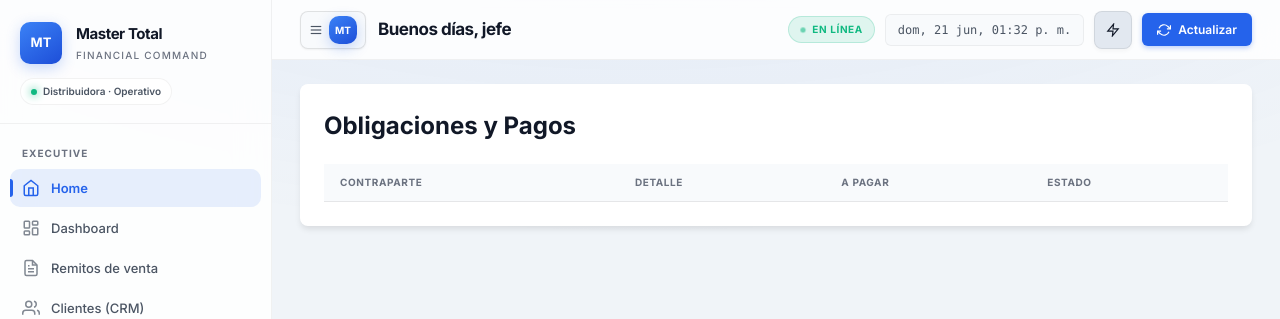
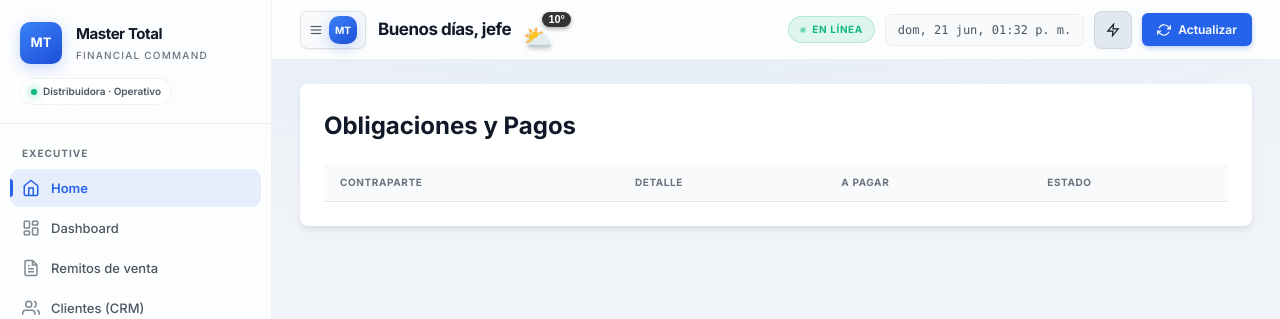
Before and after one commit to cesarmaciel1234/crm-frigorifico, a Flask app: page / in a window 1280 px wide. Shown: the top 319 px of the page. Run offline with Flask 3, Linux system fonts and the light colour scheme; data that the repository does not hold is empty; some libraries are stand-ins or nearby versions.

Commit message:
UI: Asegurar que el weather widget sea visible

```diff
--- a/app/templates/terminal.html
+++ b/app/templates/terminal.html
@@ -302,7 +302,7 @@
                 <div style="display: flex; flex-direction: column; gap: 2px;">
                     <div style="display: flex; align-items: center; gap: 8px;">
                         <div class="topbar-title" id="pageTitle" style="margin: 0; line-height: 1;">Buenos días, jefe</div>
-                        <div class="weather-widget field-hidden" id="weatherWidget" style="position: relative; display: inline-flex; align-items: center; justify-content: center; width: 32px; height: 32px; margin-left: 8px;">
+                        <div class="weather-widget" id="weatherWidget" style="position: relative; display: inline-flex; align-items: center; justify-content: center; width: 32px; height: 32px; margin-left: 8px;">
                             <span style="font-size: 24px; position: absolute; bottom: -4px; left: -4px; line-height: 1; filter: drop-shadow(0 2px 2px rgba(0,0,0,0.2));">⛅</span>
                             <div style="position: absolute; top: -2px; right: -12px; background: rgba(30,30,30,0.9); color: #fff; font-size: 11px; font-family: sans-serif; font-weight: bold; padding: 2px 6px; border-radius: 10px; line-height: 1; box-shadow: 0 2px 4px rgba(0,0,0,0.3);">10°</div>
                         </div>
@@ -771,7 +771,7 @@
 
     <script src="/static/js/crm-safe.js"></script>
     <script src="/static/vendor/dexie.min.js"></script>
-    <script src="/static/js/app.js?v=2.3"></script>
+    <script src="/static/js/app.js?v=2.4"></script>
 
 
     <div class="dashboard-bar">
```
